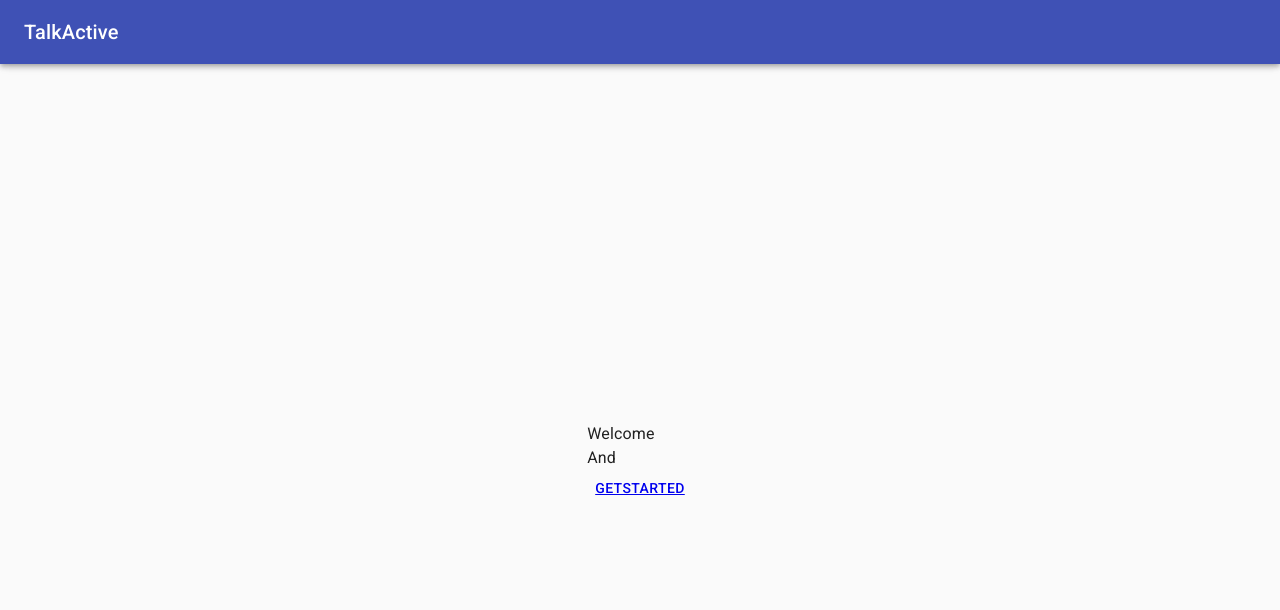
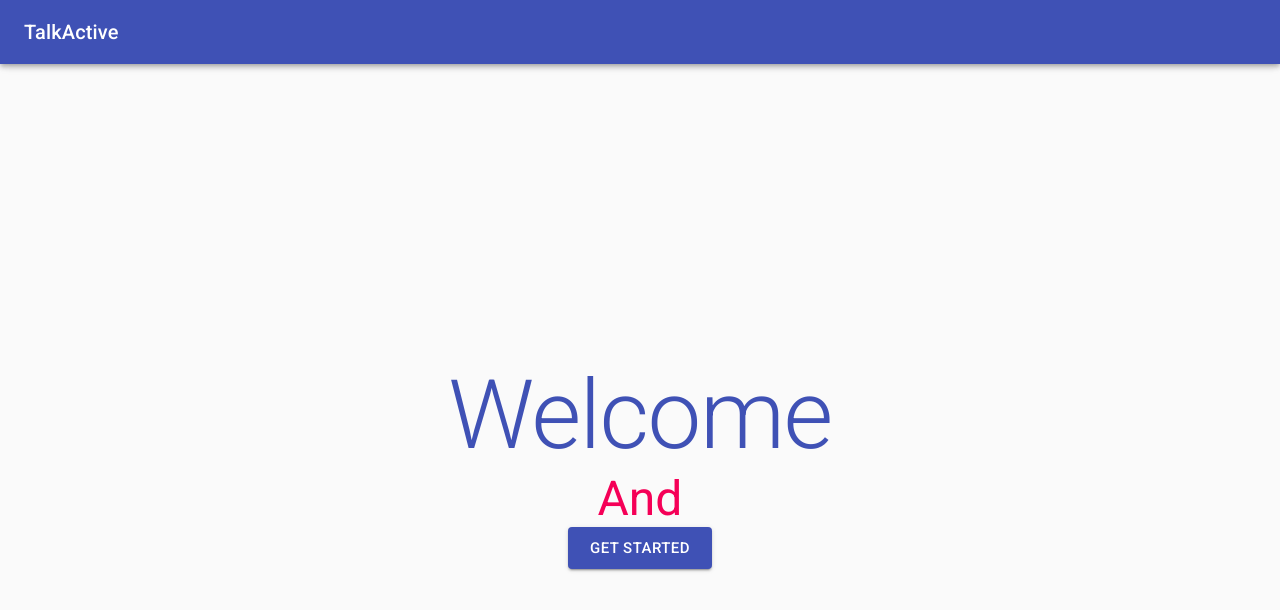
Before and after one commit to Bulzaj/talk-active-client, a React (Create React App) app: page / in a window 1280 px wide. Shown: the top 610 px of the page. Built offline with nearby package versions, Linux system fonts and the light colour scheme; what keycloak-js would draw is missing.

Commit message:
feat: improve new look for home page

```diff
--- a/src/pages/home/Home.js
+++ b/src/pages/home/Home.js
@@ -2,7 +2,7 @@ import React from "react";
 import Grid from "@material-ui/core/Grid";
 import {Typography} from "@material-ui/core";
 import Button from "@material-ui/core/Button";
-import {Link} from "react-router-dom";
+import Box from "@material-ui/core/Box";
 
 const Home = props => {
 
@@ -16,11 +16,17 @@ const Home = props => {
       style={{ minHeight: '100%' }}
     >
 
-      <Grid item xs={3}>
-        <Typography>Welcome</Typography>
-        <Typography>And</Typography>
-        <Button><Link to='/talk'>GetStarted</Link></Button>
-      </Grid>
+      <Box display="flex" flexDirection={"column"}>
+        <Box >
+          <Typography align='center' variant='h1' color='primary'>Welcome</Typography>
+        </Box>
+        <Box>
+          <Typography align='center' variant='h3' color='secondary'>And</Typography>
+        </Box>
+        <Box display='flex' justifyContent='center'>
+          <Button size='large' variant='contained' color='primary' href='/talk'>Get Started</Button>
+        </Box>
+      </Box>
 
     </Grid>
   )
```
